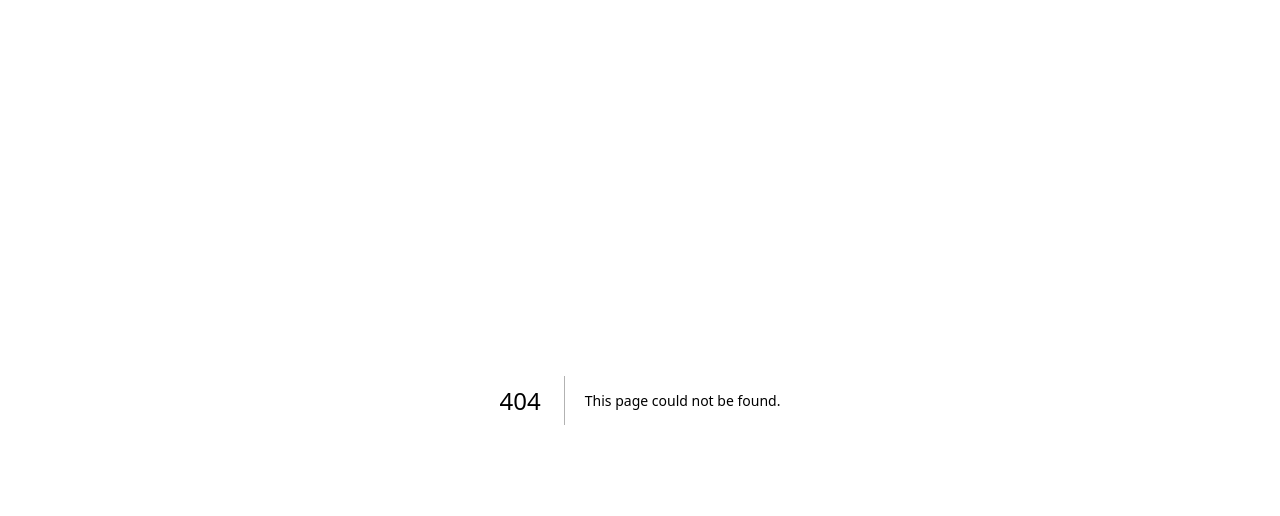
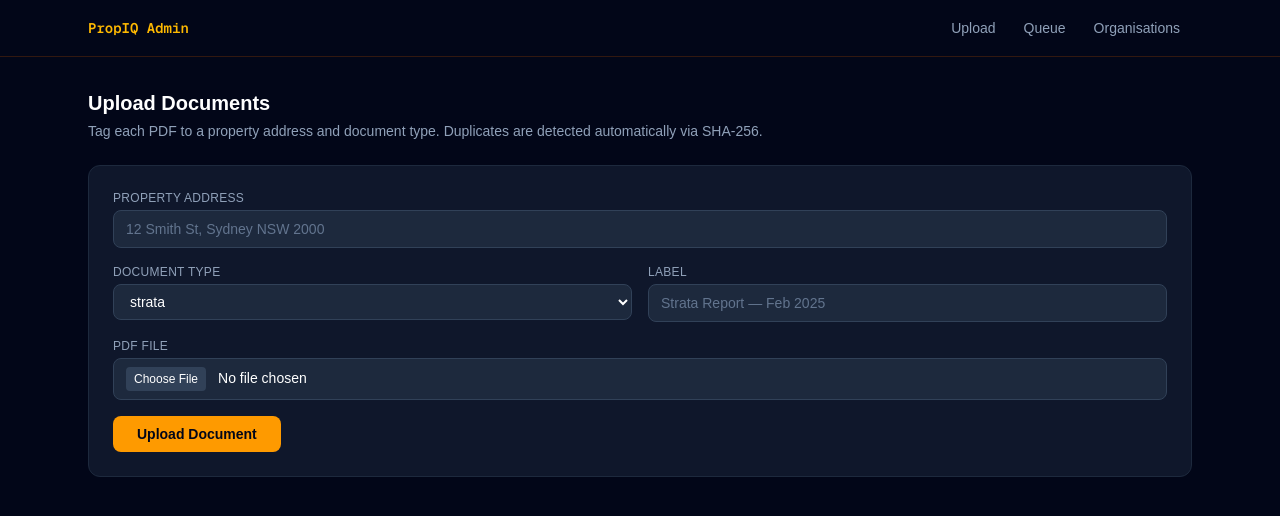
Before and after one commit to strataset1/propiq, a Next.js app: page /upload in a window 1280 px wide. Before the commit this address had no page. Shown: the top 516 px of the page. Built offline with nearby package versions, Linux system fonts and the light colour scheme.

Commit message:
feat: add admin portal layout, upload page, and upload API route

```diff
--- /dev/null
+++ b/app/(admin)/layout.tsx
@@ -0,0 +1,10 @@
+import { AdminNav } from "@/components/admin/nav";
+
+export default function AdminLayout({ children }: { children: React.ReactNode }) {
+  return (
+    <div className="min-h-screen bg-slate-950">
+      <AdminNav />
+      <main className="max-w-6xl mx-auto px-6 py-8">{children}</main>
+    </div>
+  );
+}
--- /dev/null
+++ b/app/(admin)/page.tsx
@@ -0,0 +1,5 @@
+import { redirect } from "next/navigation";
+
+export default function AdminIndex() {
+  redirect("/admin/upload");
+}
--- /dev/null
+++ b/app/(admin)/upload/page.tsx
@@ -0,0 +1,17 @@
+import { UploadForm } from "@/components/admin/upload-form";
+
+export default function AdminUploadPage() {
+  return (
+    <div className="space-y-6">
+      <div>
+        <h1 className="text-xl font-semibold text-white">Upload Documents</h1>
+        <p className="text-slate-400 text-sm mt-1">
+          Tag each PDF to a property address and document type. Duplicates are detected automatically via SHA-256.
+        </p>
+      </div>
+      <div className="bg-slate-900 border border-slate-800 rounded-xl p-6">
+        <UploadForm />
+      </div>
+    </div>
+  );
+}
--- /dev/null
+++ b/app/api/admin/upload/route.ts
@@ -0,0 +1,85 @@
+import { NextRequest, NextResponse } from "next/server";
+import { createServiceClient } from "@/lib/supabase/server";
+import { sha256 } from "@/lib/utils/hash";
+import { normaliseAddress } from "@/lib/utils/address";
+
+export async function POST(req: NextRequest) {
+  // Simple admin auth — check secret header
+  const secret = req.headers.get("x-admin-secret");
+  if (secret !== process.env.ADMIN_SECRET) {
+    return NextResponse.json({ error: "Unauthorized" }, { status: 401 });
+  }
+
+  const formData = await req.formData();
+  const file = formData.get("file") as File | null;
+  const addressRaw = formData.get("address") as string | null;
+  const docType = formData.get("type") as string | null;
+  const label = formData.get("label") as string | null;
+
+  if (!file || !addressRaw || !docType || !label) {
+    return NextResponse.json({ error: "Missing required fields: file, address, type, label" }, { status: 400 });
+  }
+
+  const supabase = createServiceClient();
+  const addressNormalised = await normaliseAddress(addressRaw);
+
+  // Upsert property
+  const { data: property, error: propError } = await supabase
+    .from("properties")
+    .upsert(
+      { address_raw: addressRaw, address_normalised: addressNormalised, status: "processing" },
+      { onConflict: "address_normalised" }
+    )
+    .select()
+    .single();
+
+  if (propError || !property) {
+    return NextResponse.json({ error: "Failed to upsert property" }, { status: 500 });
+  }
+
+  // Read file and hash for deduplication
+  const bytes = await file.arrayBuffer();
+  const buffer = Buffer.from(bytes);
+  const fileHash = sha256(buffer.toString("base64"));
+
+  // Check for duplicate
+  const { data: existing } = await supabase
+    .from("documents")
+    .select("id")
+    .eq("file_hash", fileHash)
+    .single();
+
+  if (existing) {
+    return NextResponse.json({ message: "Document already exists", document_id: existing.id });
+  }
+
+  // Upload to Storage
+  const storagePath = `${property.id}/${Date.now()}-${file.name}`;
+  const { error: uploadError } = await supabase.storage
+    .from("property-documents")
+    .upload(storagePath, buffer, { contentType: "application/pdf" });
+
+  if (uploadError) {
+    return NextResponse.json({ error: "Upload failed" }, { status: 500 });
+  }
+
+  // Insert document record
+  const { data: doc, error: docError } = await supabase
+    .from("documents")
+    .insert({
+      property_id: property.id,
+      type: docType,
+      label,
+      storage_path: storagePath,
+      file_hash: fileHash,
+      ingested_via: "manual",
+    })
+    .select()
+    .single();
+
+  if (docError || !doc) {
+    return NextResponse.json({ error: "Failed to insert document record" }, { status: 500 });
+  }
+
+  return NextResponse.json({ document_id: doc.id, property_id: property.id });
+}
--- /dev/null
+++ b/components/admin/nav.tsx
@@ -0,0 +1,36 @@
+"use client";
+
+import Link from "next/link";
+import { usePathname } from "next/navigation";
+
+const links = [
+  { href: "/admin/upload", label: "Upload" },
+  { href: "/admin/queue", label: "Queue" },
+  { href: "/admin/orgs", label: "Organisations" },
+];
+
+export function AdminNav() {
+  const pathname = usePathname();
+  return (
+    <nav className="border-b border-amber-900/40 bg-slate-950">
+      <div className="max-w-6xl mx-auto px-6 flex items-center justify-between h-14">
+        <span className="text-amber-400 font-mono font-semibold text-sm">PropIQ Admin</span>
+        <div className="flex items-center gap-1">
+          {links.map((link) => (
+            <Link
+              key={link.href}
+              href={link.href}
+              className={`px-3 py-1.5 rounded text-sm transition-colors ${
+                pathname.startsWith(link.href)
+                  ? "bg-slate-800 text-white"
+                  : "text-slate-400 hover:text-white"
+              }`}
+            >
+              {link.label}
+            </Link>
+          ))}
+        </div>
+      </div>
+    </nav>
+  );
+}
--- /dev/null
+++ b/components/admin/upload-form.tsx
@@ -0,0 +1,93 @@
+"use client";
+
+import { useState } from "react";
+
+const DOC_TYPES = ["strata", "building_inspection", "contract", "lease", "council", "other"];
+
+export function UploadForm() {
+  const [status, setStatus] = useState<"idle" | "uploading" | "done" | "error">("idle");
+  const [message, setMessage] = useState("");
+
+  async function handleSubmit(e: React.FormEvent<HTMLFormElement>) {
+    e.preventDefault();
+    setStatus("uploading");
+
+    const formData = new FormData(e.currentTarget);
+    const res = await fetch("/api/admin/upload", {
+      method: "POST",
+      headers: { "x-admin-secret": process.env.NEXT_PUBLIC_ADMIN_SECRET ?? "" },
+      body: formData,
+    });
+
+    const data = await res.json();
+    if (res.ok) {
+      setStatus("done");
+      setMessage(`Uploaded. Document ID: ${data.document_id}`);
+      (e.target as HTMLFormElement).reset();
+    } else {
+      setStatus("error");
+      setMessage(data.error ?? "Upload failed");
+    }
+  }
+
+  return (
+    <form onSubmit={handleSubmit} className="space-y-4">
+      <div className="grid grid-cols-1 sm:grid-cols-2 gap-4">
+        <div className="sm:col-span-2">
+          <label className="block text-slate-400 text-xs uppercase tracking-wide mb-1">Property Address</label>
+          <input
+            name="address"
+            required
+            placeholder="12 Smith St, Sydney NSW 2000"
+            className="w-full bg-slate-800 border border-slate-700 text-white text-sm rounded-lg px-3 py-2 placeholder:text-slate-500 focus:outline-none focus:ring-1 focus:ring-amber-500"
+          />
+        </div>
+        <div>
+          <label className="block text-slate-400 text-xs uppercase tracking-wide mb-1">Document Type</label>
+          <select
+            name="type"
+            required
+            className="w-full bg-slate-800 border border-slate-700 text-white text-sm rounded-lg px-3 py-2 focus:outline-none focus:ring-1 focus:ring-amber-500"
+          >
+            {DOC_TYPES.map((t) => (
+              <option key={t} value={t}>{t.replace("_", " ")}</option>
+            ))}
+          </select>
+        </div>
+        <div>
+          <label className="block text-slate-400 text-xs uppercase tracking-wide mb-1">Label</label>
+          <input
+            name="label"
+            required
+            placeholder="Strata Report — Feb 2025"
+            className="w-full bg-slate-800 border border-slate-700 text-white text-sm rounded-lg px-3 py-2 placeholder:text-slate-500 focus:outline-none focus:ring-1 focus:ring-amber-500"
+          />
+        </div>
+        <div className="sm:col-span-2">
+          <label className="block text-slate-400 text-xs uppercase tracking-wide mb-1">PDF File</label>
+          <input
+            name="file"
+            type="file"
+            accept=".pdf"
+            required
+            className="w-full bg-slate-800 border border-slate-700 text-white text-sm rounded-lg px-3 py-2 file:mr-3 file:bg-slate-700 file:border-0 file:text-white file:text-xs file:rounded file:px-2 file:py-1"
+          />
+        </div>
+      </div>
+
+      <button
+        type="submit"
+        disabled={status === "uploading"}
+        className="bg-amber-500 hover:bg-amber-400 disabled:opacity-50 text-slate-950 font-semibold text-sm px-6 py-2 rounded-lg transition-colors"
+      >
+        {status === "uploading" ? "Uploading…" : "Upload Document"}
+      </button>
+
+      {message && (
+        <p className={`text-sm ${status === "done" ? "text-emerald-400" : "text-red-400"}`}>
+          {message}
+        </p>
+      )}
+    </form>
+  );
+}
```
Also changed, not shown: 1 other file (tests, documents, lock files or other folders).
